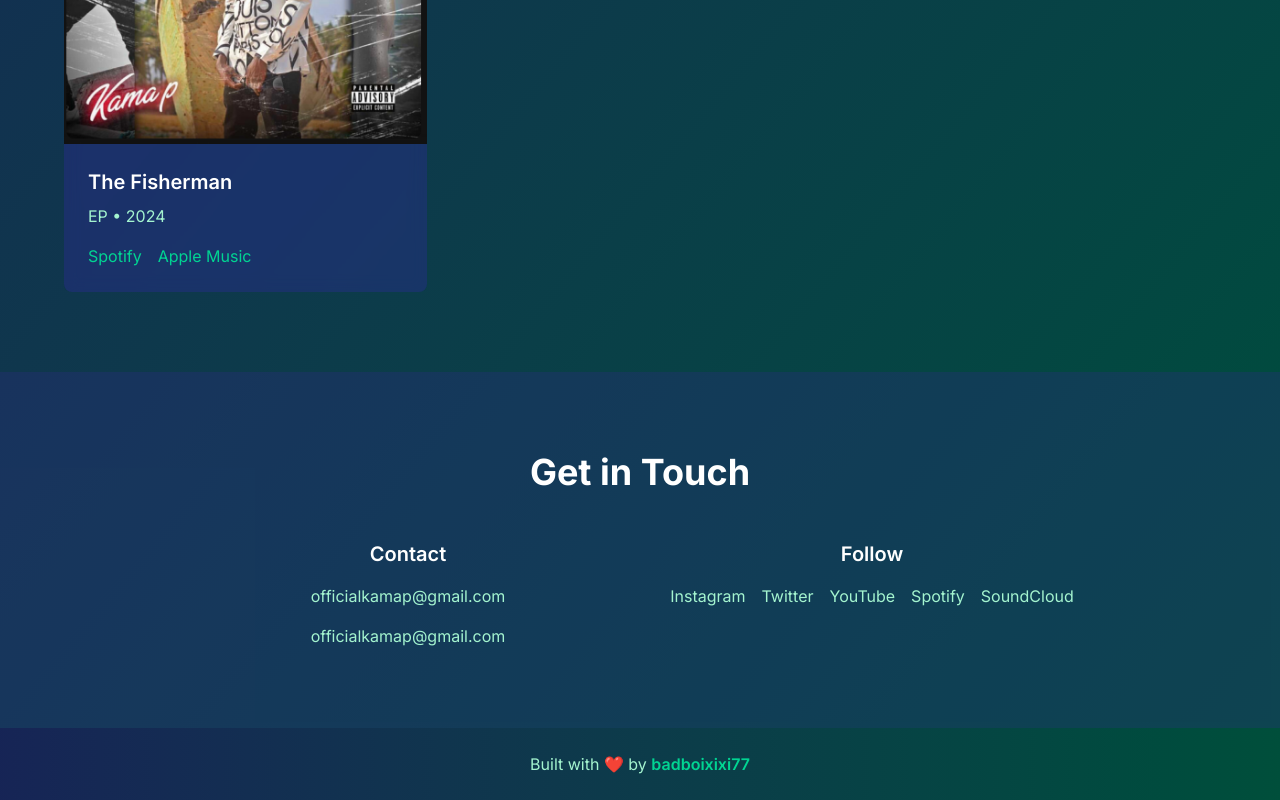
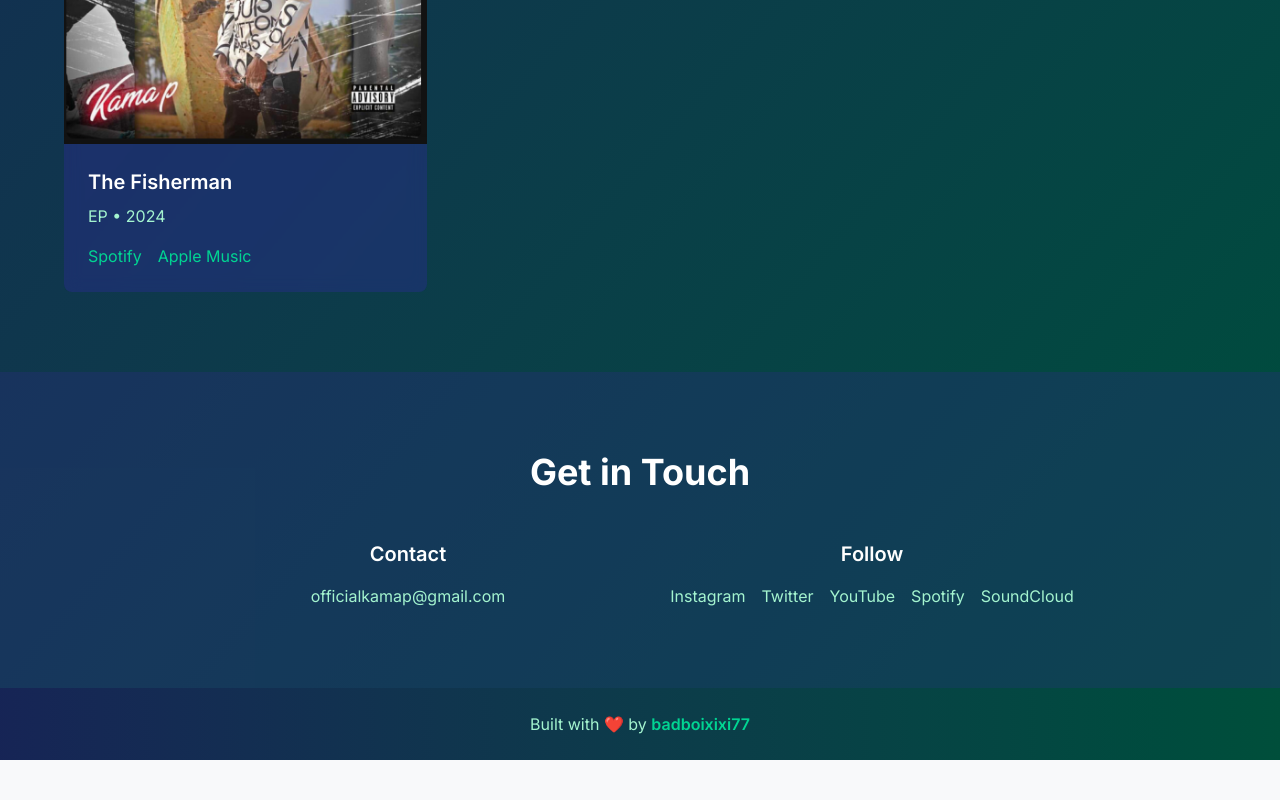
Before and after one commit to Badboixixi77/kama-main, a Next.js app: page / in a window 1280 px wide. Shown: the part 803-1603 px from the top of the page. After the commit the page ends 1563 px from the top, so only its background shows below. Built offline with nearby package versions, Linux system fonts and the light colour scheme.

Commit message:
Fix syntax error in page.tsx and remove duplicate content

```diff
--- a/src/app/page.tsx
+++ b/src/app/page.tsx
@@ -122,12 +122,6 @@ export default function Home() {
                 >
                   {artistInfo.email}
                 </a>
-                <a
-                  href={`mailto:${artistInfo.email}`}
-                  className="block text-emerald-200 hover:text-emerald-300 transition-colors"
-                >
-                  {artistInfo.email}
-                </a>
               </div>
               <div className="space-y-4">
                 <h3 className="text-xl font-semibold mb-4">Follow</h3>
```
